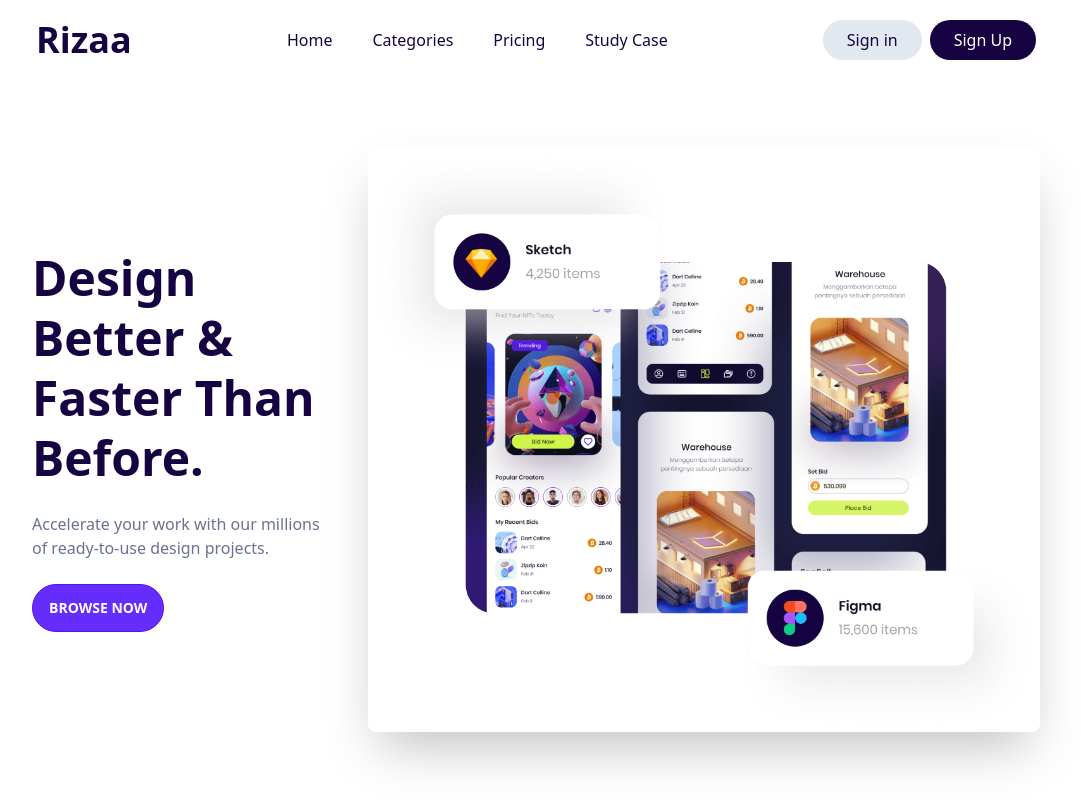
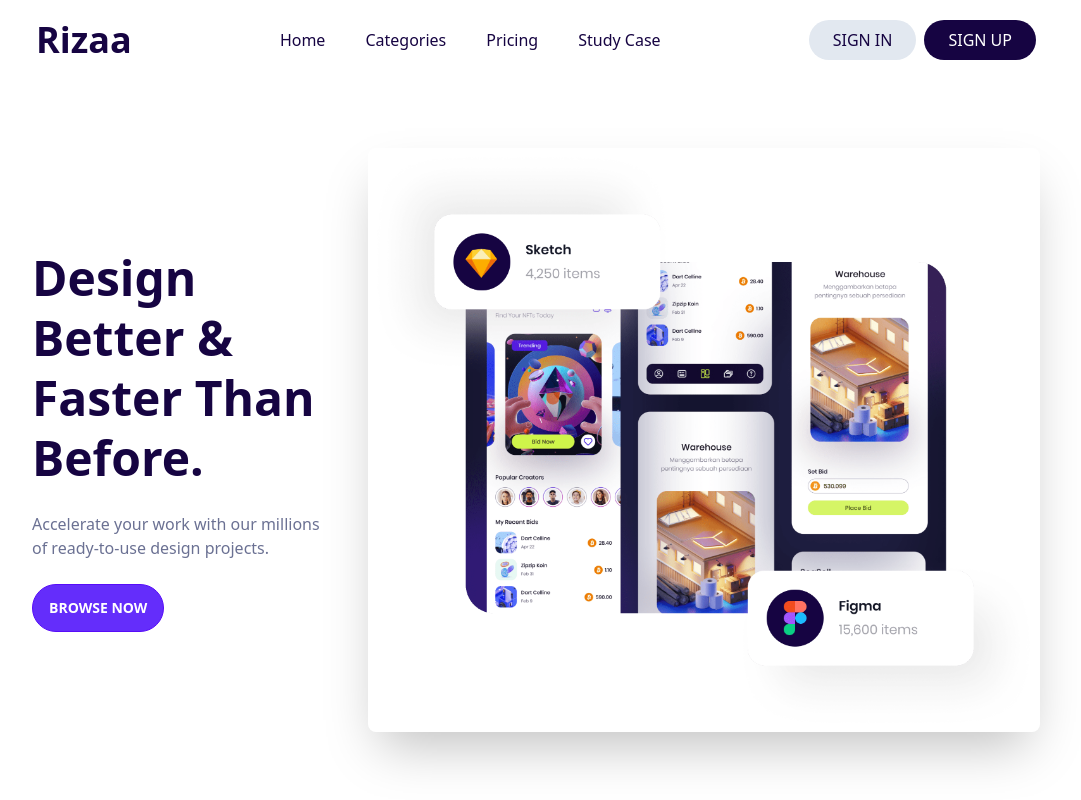
Before and after one commit to fachrurrizaa/web-course, a Next.js app: page / in a window 1280 px wide. Shown: the top 800 px of the page, without its empty margins (104-1185 px from the left). Built offline with nearby package versions, Linux system fonts and the light colour scheme; no server answers.

Commit message:
Create sign up

```diff
--- a/src/app/login/page.js
+++ b/src/app/login/page.js
@@ -1,5 +1,5 @@
 import SignIn from '@/components/form/SignIn'
-import Navbar from '@/components/navbar-type/Navbar'
+import Navbar from '@/components/navbar/Navbar'
 
 export default function page() {
   return (
--- a/src/app/page.js
+++ b/src/app/page.js
@@ -1,5 +1,5 @@
 import { Inter } from 'next/font/google'
-import Navbar from '@/components/navbar-type/Navbar'
+import Navbar from '@/components/navbar/Navbar'
 import Hero from './../components/Hero';
 import dynamic from 'next/dynamic'
 
--- a/src/app/product/[id]/page.js
+++ b/src/app/product/[id]/page.js
@@ -1,5 +1,5 @@
 'use client'
-import Navbar from "@/components/navbar-type/Navbar"
+import Navbar from "@/components/navbar/Navbar"
 import ProductPage from "@/components/product-page/ProductPage"
 import { Context } from "@/components/context/MyContext"
 import { useContext } from "react"
--- /dev/null
+++ b/src/app/signup/page.js
@@ -0,0 +1,19 @@
+import Input from "@/components/form/input";
+
+export default function page() {
+  return (
+    <div className="flex flex-col">
+        <h1>Join & Get Our <br/>Pro Benefits</h1>
+        <div className="flex">
+            <div>
+
+            </div>
+            <div>
+                <Input type={"text"} label={"Name"} placeholder={"Type your full name"}/>
+                <Input type={"email"} label={"Email Address"} placeholder={"Type your email"}/>
+                <Input type={"password"} label={"Password"} placeholder={"Type your password"}/>
+            </div>
+        </div>
+    </div>
+  )
+}
--- /dev/null
+++ b/src/components/Button.js
@@ -0,0 +1,5 @@
+export default function Button({ content, className }) {
+  return (
+    <button className={`btn outline-none border-none rounded-full ${className}`}>{content}</button>
+  )
+}
--- a/src/components/form/Button.js
+++ /dev/null
@@ -1,5 +0,0 @@
-export default function Button({ content, className }) {
-  return (
-    <button className={ className }>{ content }</button>
-  )
-}
--- a/src/components/form/SignIn.js
+++ b/src/components/form/SignIn.js
@@ -1,6 +1,7 @@
 import Brand from './Brand';
-import Button from './Button';
+import Button from '../Button';
 import Input from './input';
+import Link from 'next/link';
 
 export default function SignIn() {
   return (
@@ -9,8 +10,12 @@ export default function SignIn() {
             <h1 className='font-bold text-5xl text-[#160442] mb-16 mt-28'>Welcome Back</h1>
             <Input type={"email"} label={"Email Address"} placeholder={"Type your email"}/>
             <Input type={"password"} label={"Password"} placeholder={"Type your password"}/>
-            <Button  className={'btn max-w-xs w-full text-white bg-[#642DFB] mt-8 font-semibold outline-none border-none hover:bg-[#642dfbbe] rounded-full'} content={"Sign In"}/>
-            <Button className={'btn max-w-xs w-full text-[#160442] bg-[#EBEDF3] mt-4 font-medium outline-none border-none hover:bg-slate-300 rounded-full'} content={"Create New Account"}/>
+            <div className='max-w-xs w-full'>
+              <Button  className={'w-full text-white bg-[#642DFB] mt-8 font-semibold hover:bg-[#642dfbbe]'} content={"Sign In"}/>
+              <Link href="/signup">
+                <Button className={'w-full text-[#160442] bg-[#EBEDF3] mt-4 font-medium hover:bg-slate-300'} content={"Create New Account"}/>
+              </Link>
+            </div>
         </div>
         <Brand/>
     </div>
--- a/src/components/navbar-type/Navbar.js
+++ b/src/components/navbar/Navbar.js
@@ -1,4 +1,5 @@
 import Link from "next/link";
+import Button from './../Button';
 
 export default function Navbar() {
   return (
@@ -13,8 +14,12 @@ export default function Navbar() {
             </ul>
         </nav>
         <div>
-            <Link href="/login" className="font-medium text-base"><button className="font-medium text-base text-[#160442] bg-slate-200 py-2 px-6 rounded-full cursor-pointer transition-all ease-in-out hover:bg-slate-300 mr-2">Sign in</button></Link>
-            <Link href="" className="font-medium text-base"><button className="font-medium text-base text-white bg-[#160442] py-2 px-6 rounded-full cursor-pointer transition-all ease-in-out hover:bg-[#160442d8]">Sign Up</button></Link>
+            <Link href="/login" className="font-medium text-base">
+              <Button className={"font-medium text-base text-[#160442] bg-slate-200 h-10 min-h-0 px-6 hover:bg-slate-300 mr-2"} content={"Sign in"}/>
+            </Link>
+            <Link href="/signup" className="font-medium text-base">
+              <Button className={"font-medium text-base text-white bg-[#160442] h-10 min-h-0 px-6 hover:bg-[#160442d8]"} content={"Sign Up"}/>
+            </Link>
         </div>
     </header>
   )
```
